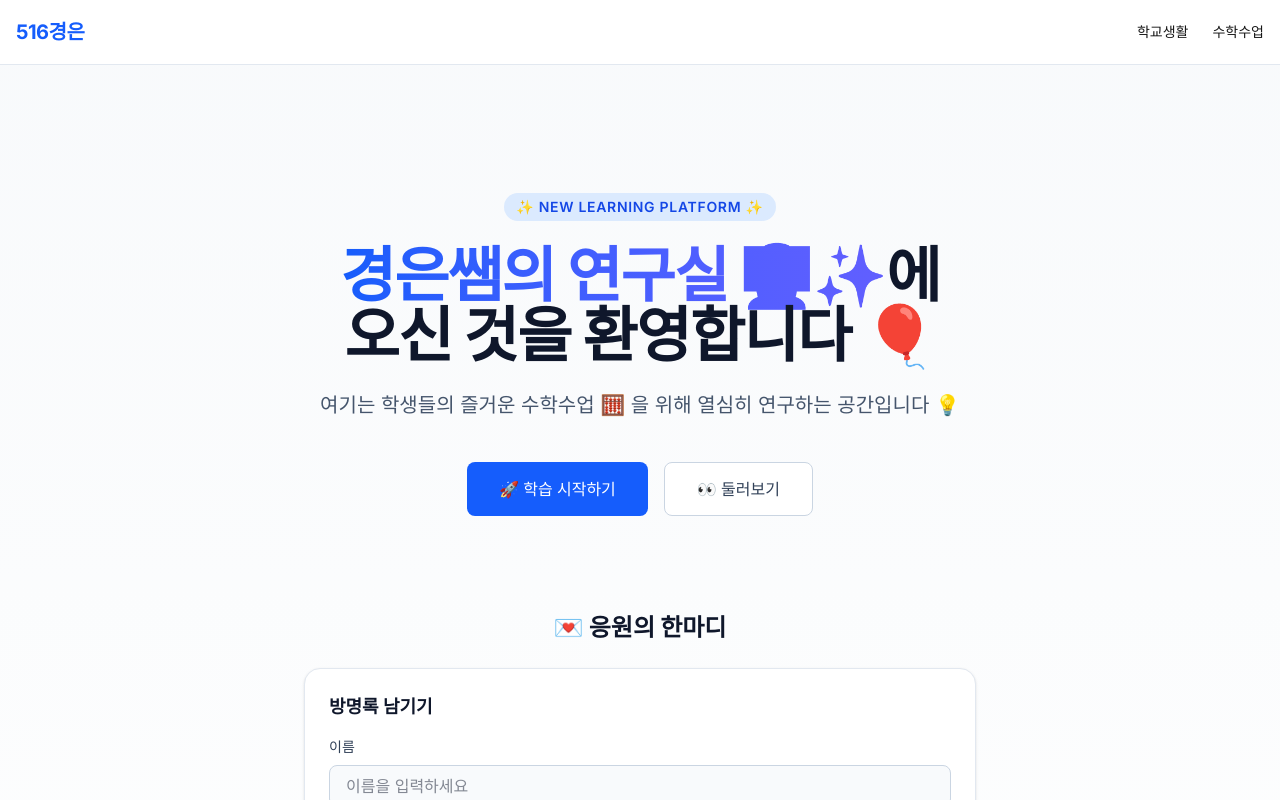
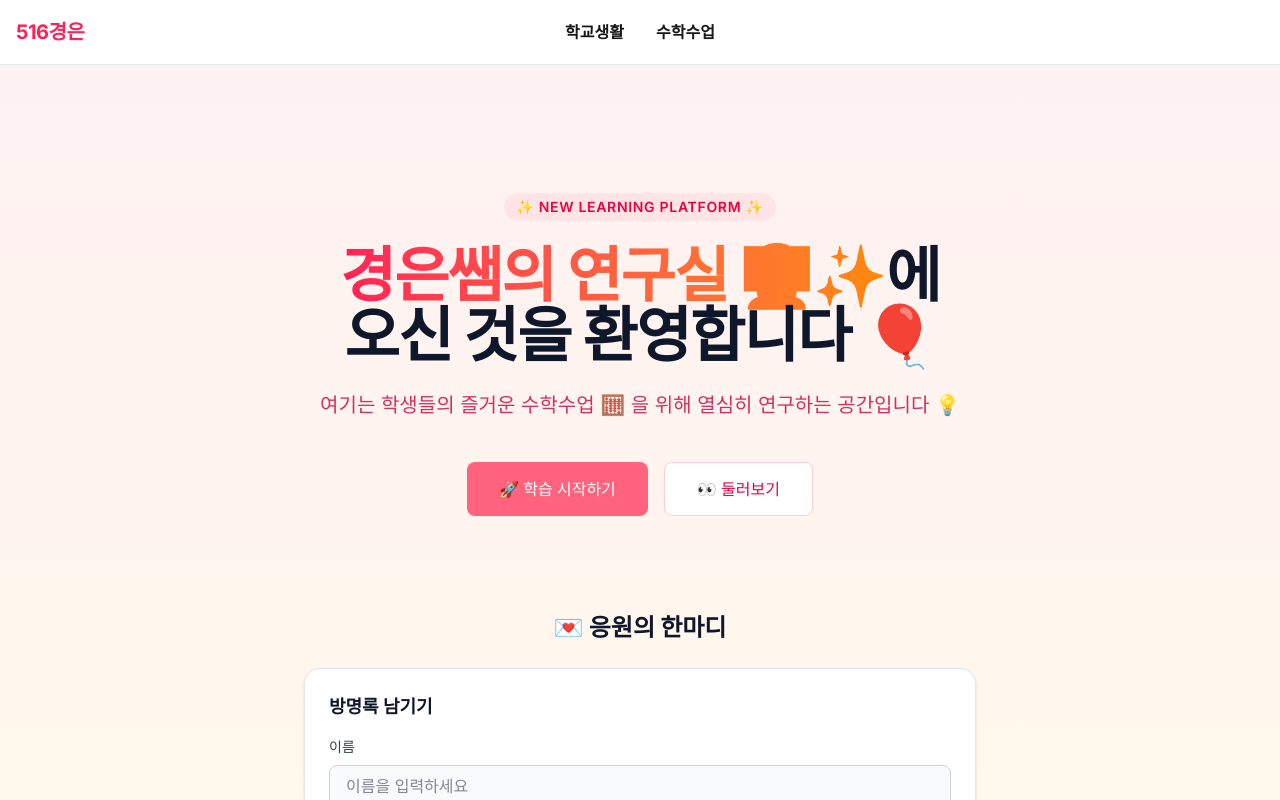
Before and after one commit to yge6055-max/516-, a Next.js app: page / in a window 1280 px wide. Shown: the top 800 px of the page. Built offline with nearby package versions, Linux system fonts and the light colour scheme; no server answers; the database is empty.

Commit message:
style: 네비게이션바 중앙 정렬, 폰트 확대, 파스텔톤 메인화면 색상 적용

```diff
--- a/src/app/layout.tsx
+++ b/src/app/layout.tsx
@@ -20,20 +20,20 @@ export default function RootLayout({
       <body className={`${inter.className} min-h-screen flex flex-col bg-slate-50 text-slate-900 dark:bg-slate-950 dark:text-slate-50`}>
         {/* 상단 헤더 컴포넌트 */}
         <header className="sticky top-0 z-50 w-full border-b border-slate-200 dark:border-slate-800 bg-white/80 dark:bg-slate-900/80 backdrop-blur-md">
-          <div className="container mx-auto px-4 h-16 flex items-center justify-between">
-            <Link href="/" className="text-xl font-bold tracking-tight text-blue-600 dark:text-blue-400">
+          <div className="container mx-auto px-4 h-16 grid grid-cols-3 items-center">
+            <Link href="/" className="text-xl font-bold tracking-tight text-rose-500 dark:text-rose-400">
               516경은
             </Link>
-            <nav className="hidden md:flex items-center gap-6 text-sm font-medium">
+            <nav className="hidden md:flex items-center justify-center gap-8 text-base font-semibold">
               {/* 여기에 네비게이션 링크를 추가하세요 */}
-              <Link href="#" className="hover:text-blue-600 dark:hover:text-blue-400 transition-colors">
+              <Link href="#" className="hover:text-rose-500 dark:hover:text-rose-400 transition-colors">
                 학교생활
               </Link>
-              <Link href="#" className="hover:text-blue-600 dark:hover:text-blue-400 transition-colors">
+              <Link href="#" className="hover:text-rose-500 dark:hover:text-rose-400 transition-colors">
                 수학수업
               </Link>
             </nav>
-            <div className="flex md:hidden">
+            <div className="flex md:hidden justify-end">
               {/* 모바일 메뉴 버튼 자리 */}
               <button className="p-2 -mr-2">
                 <svg xmlns="http://www.w3.org/2000/svg" fill="none" viewBox="0 0 24 24" strokeWidth={1.5} stroke="currentColor" className="w-6 h-6">
@@ -41,6 +41,8 @@ export default function RootLayout({
                 </svg>
               </button>
             </div>
+            {/* 데스크톱에서 오른쪽 열 빈 공간 */}
+            <div className="hidden md:block" />
           </div>
         </header>
 
--- a/src/app/page.tsx
+++ b/src/app/page.tsx
@@ -7,22 +7,22 @@ export default async function Home() {
   const entries = await getGuestbookEntries();
 
   return (
-    <div className="flex-1 flex flex-col items-center justify-center w-full px-4 py-16 md:py-32 bg-gradient-to-b from-slate-50 to-white dark:from-slate-950 dark:to-slate-900">
+    <div className="flex-1 flex flex-col items-center justify-center w-full px-4 py-16 md:py-32 bg-gradient-to-b from-rose-50 via-orange-50 to-amber-50 dark:from-slate-950 dark:to-slate-900">
 
       {/* 히어로(Hero) 섹션 */}
       <section className="text-center max-w-3xl mx-auto flex flex-col items-center">
-        <span className="inline-block py-1 px-3 rounded-full bg-blue-100 text-blue-700 dark:bg-blue-900/30 dark:text-blue-300 text-sm font-semibold tracking-wider mb-6">
+        <span className="inline-block py-1 px-3 rounded-full bg-rose-100 text-rose-600 dark:bg-rose-900/30 dark:text-rose-300 text-sm font-semibold tracking-wider mb-6">
           ✨ NEW LEARNING PLATFORM ✨
         </span>
 
         <h1 className="text-4xl md:text-6xl font-extrabold tracking-tight text-slate-900 dark:text-white mb-6">
-          <span className="text-transparent bg-clip-text bg-gradient-to-r from-blue-600 to-indigo-500">
+          <span className="text-transparent bg-clip-text bg-gradient-to-r from-rose-500 to-orange-400">
             경은쌤의 연구실 👩‍🏫✨
           </span>
           에<br className="hidden sm:block" /> 오신 것을 환영합니다 🎈
         </h1>
 
-        <p className="text-lg md:text-xl text-slate-600 dark:text-slate-300 mb-10 max-w-2xl leading-relaxed">
+        <p className="text-lg md:text-xl text-rose-700/80 dark:text-slate-300 mb-10 max-w-2xl leading-relaxed">
           여기는 학생들의 즐거운 수학수업 🧮 을 위해 열심히 연구하는 공간입니다 💡
         </p>
 
@@ -30,14 +30,14 @@ export default async function Home() {
           {/* 가짜(Placeholder) 버튼 */}
           <Link
             href="#"
-            className="inline-flex items-center justify-center px-8 py-3.5 text-base font-medium text-white bg-blue-600 rounded-lg hover:bg-blue-700 hover:shadow-lg transition-all duration-200 w-full sm:w-auto"
+            className="inline-flex items-center justify-center px-8 py-3.5 text-base font-medium text-white bg-rose-400 rounded-lg hover:bg-rose-500 hover:shadow-lg transition-all duration-200 w-full sm:w-auto"
           >
             🚀 학습 시작하기
           </Link>
 
           <Link
             href="#"
-            className="inline-flex items-center justify-center px-8 py-3.5 text-base font-medium text-slate-700 dark:text-slate-200 bg-white dark:bg-slate-800 border border-slate-300 dark:border-slate-700 rounded-lg hover:bg-slate-50 dark:hover:bg-slate-800/80 transition-all duration-200 w-full sm:w-auto"
+            className="inline-flex items-center justify-center px-8 py-3.5 text-base font-medium text-rose-600 dark:text-rose-300 bg-white dark:bg-slate-800 border border-rose-200 dark:border-slate-700 rounded-lg hover:bg-rose-50 dark:hover:bg-slate-800/80 transition-all duration-200 w-full sm:w-auto"
           >
             👀 둘러보기
           </Link>
```
